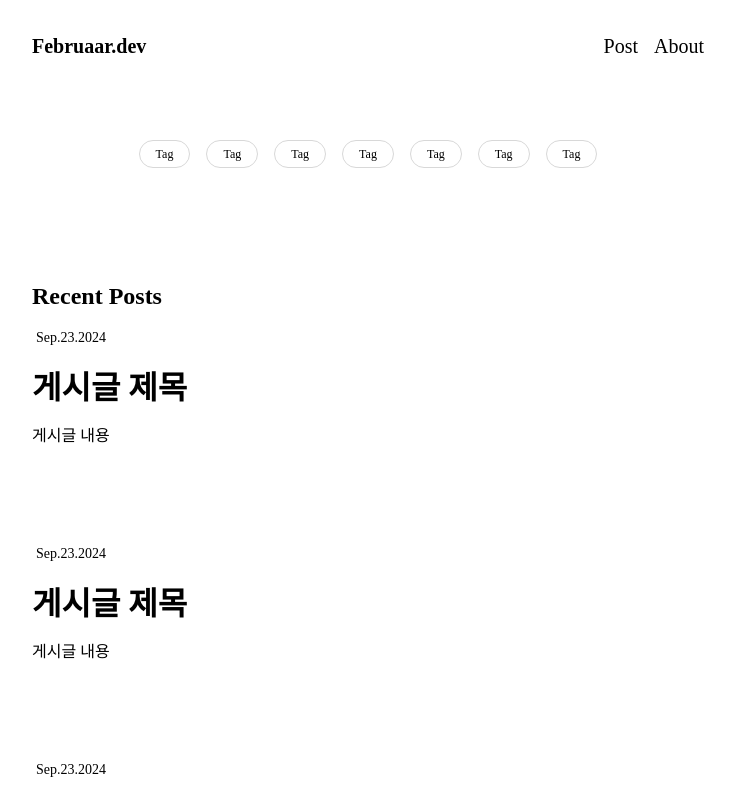
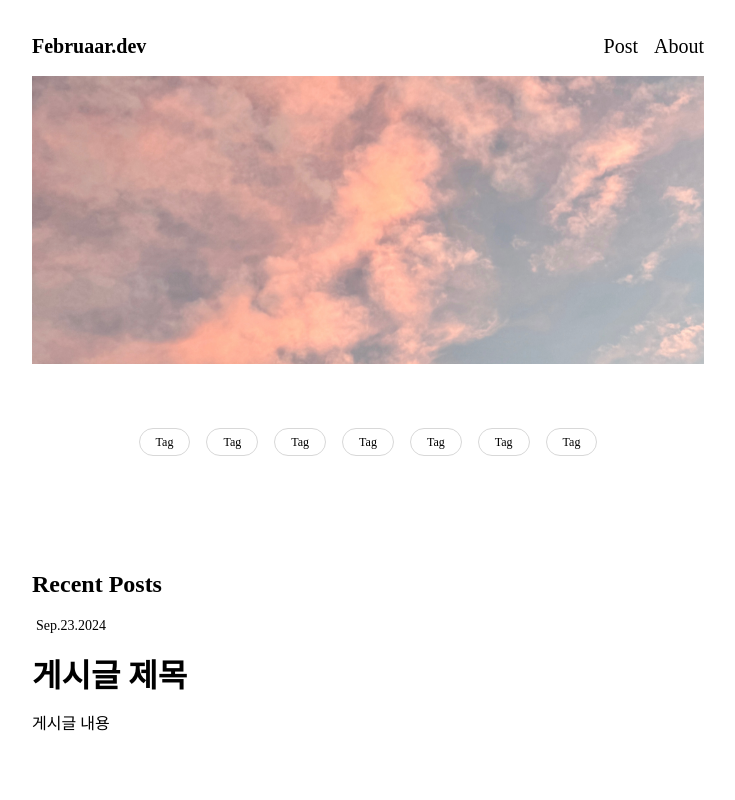
Before and after one commit to Februaar/februaar.dev, a Next.js app: page / in a window 1280 px wide. Shown: the top 800 px of the page, without its empty margins (272-1007 px from the left). Built offline with nearby package versions, Linux system fonts and the light colour scheme; a web font is replaced by a local one.

Commit message:
design: 메인 배너 추가

```diff
--- a/src/app/page.tsx
+++ b/src/app/page.tsx
@@ -1,17 +1,26 @@
 import Link from "next/link";
+import Image from "next/image";
 import { FaArrowRight } from "react-icons/fa";
 
-// import Header2 from "../components/Header2";
 import PostCard from "../components/PostCard";
 import Tag from "../components/Tag";
+
+const MAIN_IMAGE = "/icons/main.jpg";
 
 export default function Home() {
   return (
     <main className="flex flex-col">
-      {/* <Header2 /> */}
       {/* <section className="flex flex-col items-center pt-8 pb-6">
         <p>한 가지에 몰두해 내 것으로 만드는 것을 좋아합니다.</p>
       </section> */}
+      <div className="relative px-8 w-full h-72">
+        <Image
+          src={MAIN_IMAGE}
+          alt="main_image"
+          layout="fill"
+          objectFit="cover"
+        />
+      </div>
 
       <div className="flex flex-wrap items-center justify-center gap-2 my-16 mx-20 space-x-2">
         <Tag />
```
Also changed, not shown: public/icons/main.jpg (added).
